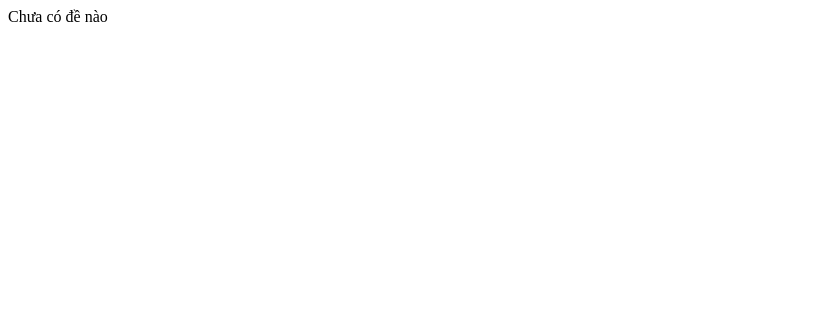
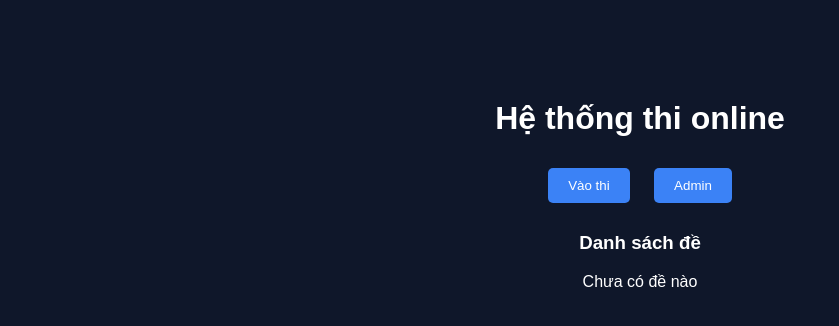
Before and after one commit to zandat11042009-alt/thi-online, a website: page public/index.html in a window 1280 px wide. Shown: the whole page, without its empty margins (0-839 px from the left). Drawn offline with Linux system fonts and the light colour scheme.

Commit message:
Update index.html

```diff
--- a/public/index.html
+++ b/public/index.html
@@ -1,17 +1,58 @@
-<div id="list"></div>
+<!DOCTYPE html>
+<html lang="vi">
+<head>
+<meta charset="UTF-8">
+<title>Thi Online</title>
+
+<style>
+body {
+    background: #0f172a;
+    color: white;
+    font-family: Arial;
+    text-align: center;
+}
+
+.container {
+    margin-top: 100px;
+}
+
+button {
+    padding: 10px 20px;
+    margin: 10px;
+    background: #3b82f6;
+    border: none;
+    color: white;
+    border-radius: 5px;
+    cursor: pointer;
+}
+</style>
+</head>
+
+<body>
+
+<div class="container">
+    <h1>Hệ thống thi online</h1>
+
+    <button onclick="location.href='quiz.html'">Vào thi</button>
+    <button onclick="location.href='admin.html'">Admin</button>
+
+    <h3>Danh sách đề</h3>
+    <div id="list"></div>
+</div>
 
 <script>
 let data = JSON.parse(localStorage.getItem("questions")) || [];
 
-let html = "";
+if (data.length === 0) {
+    document.getElementById("list").innerHTML = "Chưa có đề nào";
+} else {
+    let html = "";
+    data.forEach((q, i) => {
+        html += "<p>Câu " + (i+1) + ": " + q.question + "</p>";
+    });
+    document.getElementById("list").innerHTML = html;
+}
+</script>
 
-data.forEach((q, i) => {
-    html += `
-        <div style="background:#1e293b; padding:10px; margin:10px; border-radius:8px;">
-            <b>Câu ${i+1}:</b> ${q.question}
-        </div>
-    `;
-});
-
-document.getElementById("list").innerHTML = html || "Chưa có đề nào";
-</script>
+</body>
+</html>
```
